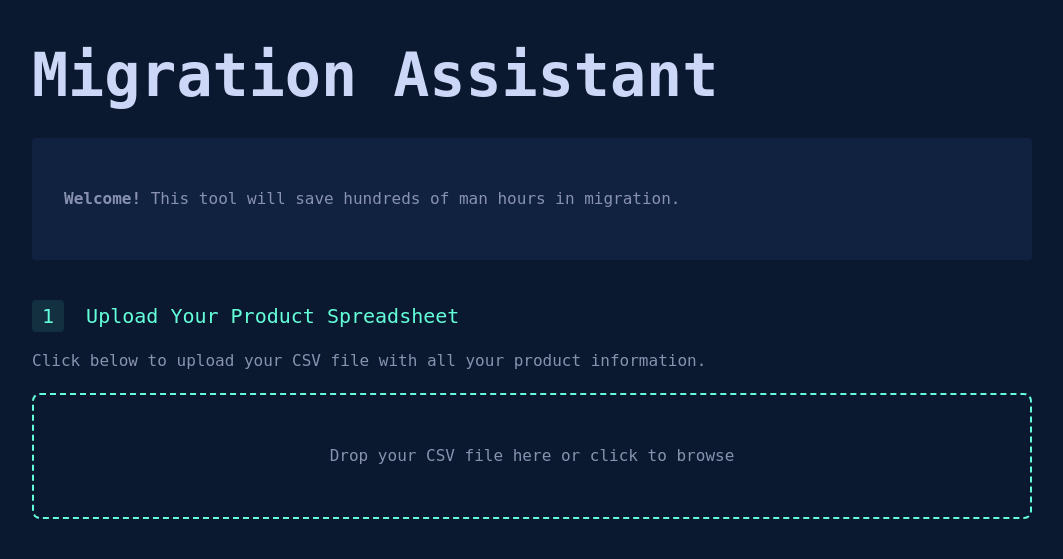
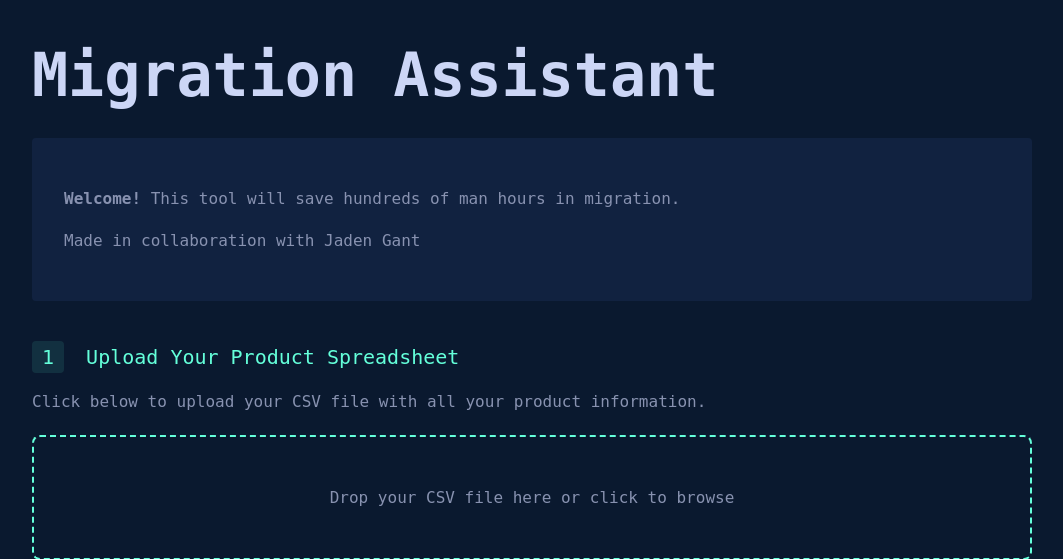
Before and after one commit to jonahumans/Migration-Assistant, a Flask app: page / in a window 1280 px wide. Shown: the part 58-617 px from the top of the page, without its empty margins (108-1171 px from the left). Run offline with Flask 3, Linux system fonts and the light colour scheme.

Commit message:
Assistant checkpoint: Added collaboration credit to info box
Assistant generated file changes:
- templates/index.html: Add collaboration credit

---

User prompt:

ok add "Made in collaboration with Jaden Gant" after Welcome! This tool will save hundreds of man hours in migration.

```diff
--- a/templates/index.html
+++ b/templates/index.html
@@ -179,6 +179,7 @@
 
         <div class="info-box">
             <p><strong>Welcome!</strong> This tool will save hundreds of man hours in migration.</p>
+            <p>Made in collaboration with Jaden Gant</p>
         </div>
 
         <div class="step">
```
